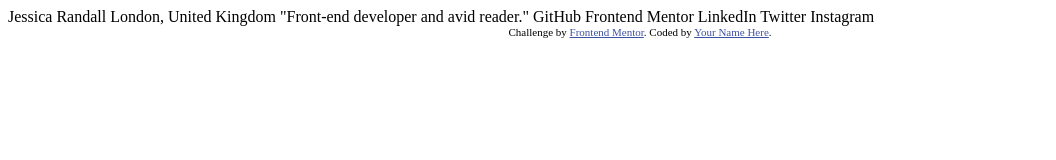
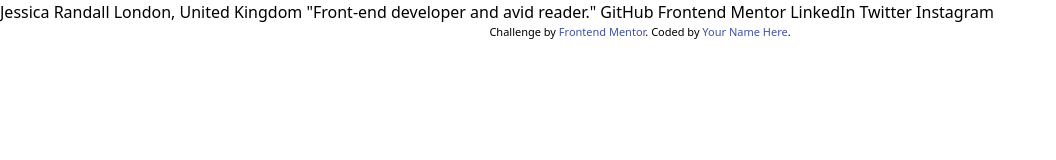
Before and after one commit to Rai-shwith/FM-Challenge-Social-links-profile, a website: page index.html in a window 1280 px wide. Shown: the whole page, without its empty margins (0-1056 px from the left). Drawn offline with Linux system fonts and the light colour scheme.

Commit message:
Tailwind css init

```diff
--- a/index.html
+++ b/index.html
@@ -5,6 +5,7 @@
   <meta name="viewport" content="width=device-width, initial-scale=1.0"> <!-- displays site properly based on user's device -->
 
   <link rel="icon" type="image/png" sizes="32x32" href="./assets/images/favicon-32x32.png">
+  <link href="./output.css" rel="stylesheet">
 
   <title>Frontend Mentor | Social links profile</title>
 
--- /dev/null
+++ b/input.css
@@ -0,0 +1,3 @@
+@tailwind base;
+@tailwind components;
+@tailwind utilities;
--- /dev/null
+++ b/package.json
@@ -0,0 +1,5 @@
+{
+  "devDependencies": {
+    "tailwindcss": "^3.4.6"
+  }
+}
--- /dev/null
+++ b/tailwind.config.js
@@ -0,0 +1,8 @@
+/** @type {import('tailwindcss').Config} */
+module.exports = {
+  content: ["./index.html", "./script.js"],
+  theme: {
+    extend: {},
+  },
+  plugins: [],
+}
```
Also changed, not shown: output.css (added), 2 other files.
